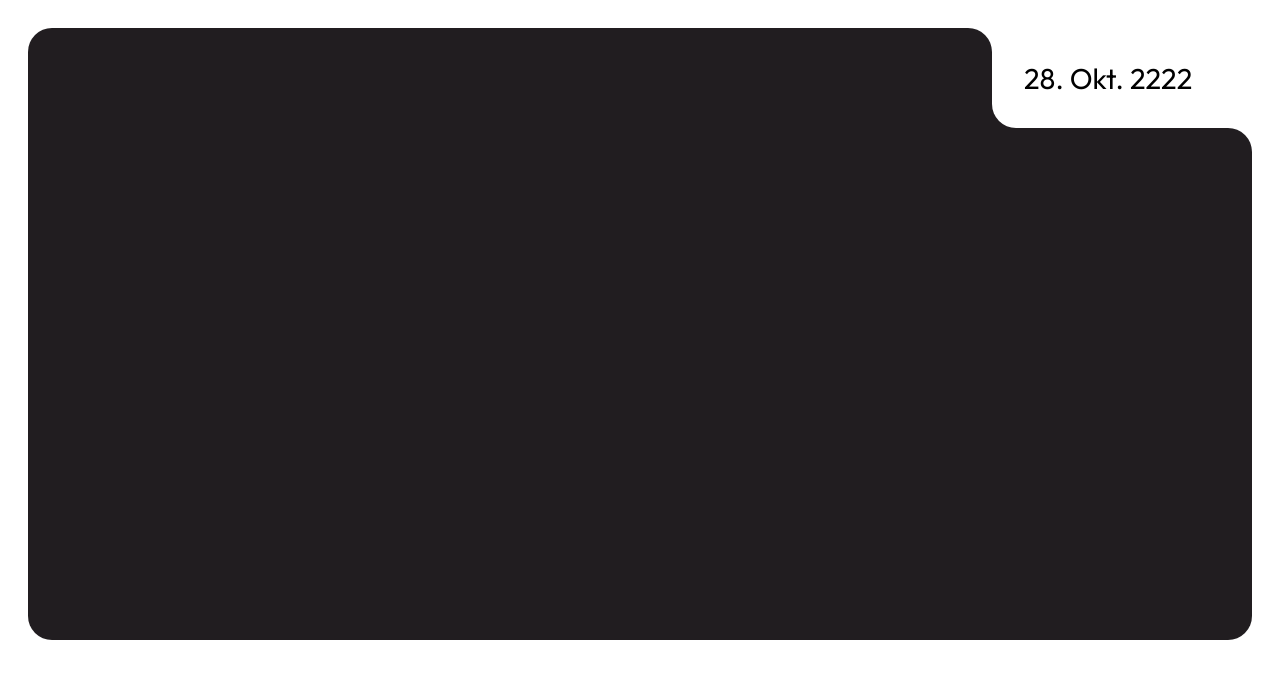
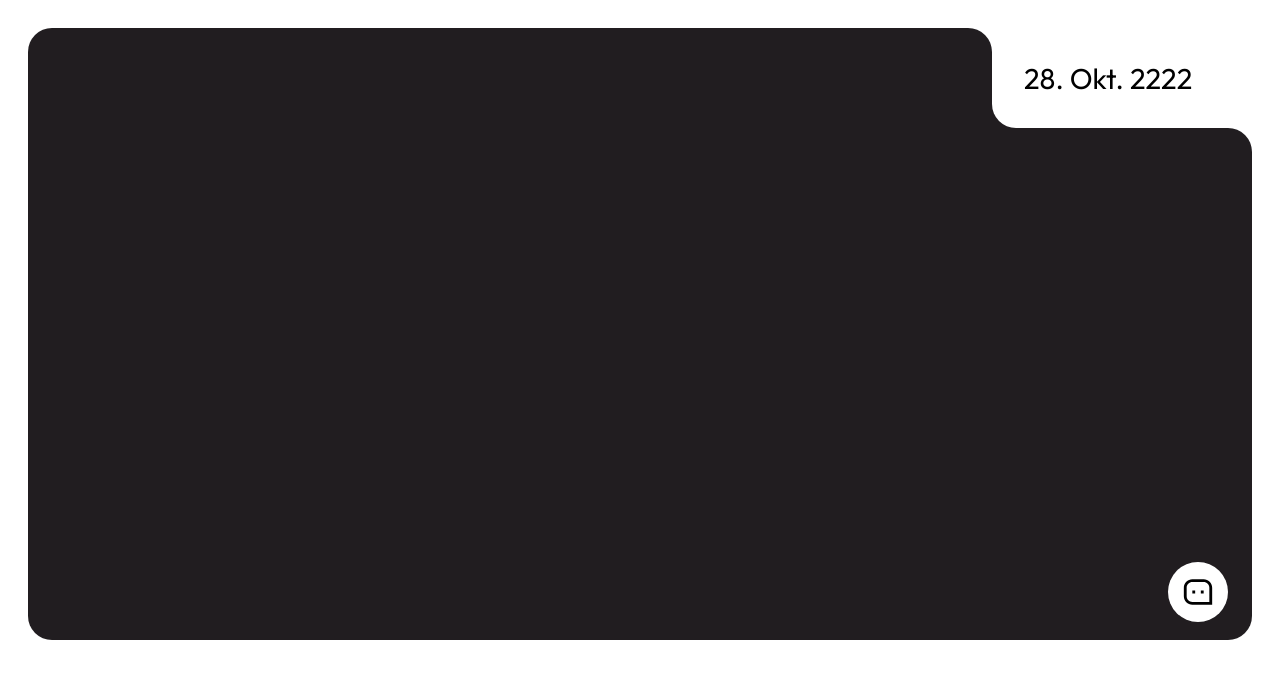
Before and after one commit to DerBeton/impacture, a Vue app: page /vision/1 in a window 1280 px wide. Shown: the top 678 px of the page. Built offline with nearby package versions, Linux system fonts and the light colour scheme.

Commit message:
feat: add chat bubble component

```diff
--- /dev/null
+++ b/src/components/chat/ChatBubble.vue
@@ -0,0 +1,25 @@
+<template>
+  <div class="chat-bubble">
+    <img class="icon" src="/icons/message-bubble.svg" alt="Comment" />
+  </div>
+</template>
+
+<script setup lang="ts"></script>
+
+<style lang="scss">
+.chat-bubble {
+  margin: 1.5rem;
+  width: 3.75rem;
+  height: 3.75rem;
+  background-color: var(--color-main-bg);
+  border-radius: 100%;
+  display: flex;
+  justify-content: center;
+  align-items: center;
+
+  > .icon {
+    width: 2.125rem;
+    height: 2.125rem;
+  }
+}
+</style>
--- a/src/styles/_mixins.scss
+++ b/src/styles/_mixins.scss
@@ -110,7 +110,7 @@ They make it easy to avoid using non-semantic classes like .float-left, and to d
   background-color: white;
 
   &:hover {
-    background-color: var(--color-grey-light);
+    background-color: var(--color-anti-flash-white);
   }
 
   &.-arrow-r::before,
--- a/src/styles/_variables.scss
+++ b/src/styles/_variables.scss
@@ -3,6 +3,7 @@
   --color-main-bg: #ffffff;
   --color-bg-light: white;
   --color-accent-main: #d3e99f;
+  --color-anti-flash-white: #eeeeee;
   --color-grey-light: #d9d9d9;
   --color-grey-dark: #8d8d8d;
 
--- a/src/views/VisionView.vue
+++ b/src/views/VisionView.vue
@@ -6,12 +6,14 @@
       class="status"
     ></DateStatus>
     <FutureCanvas :votes="$route.params.id" class="canvas"></FutureCanvas>
+    <ChatBubble class="chat"></ChatBubble>
   </div>
 </template>
 
 <script setup lang="ts">
-import FutureCanvas from '@/components/FutureCanvas.vue'
+import FutureCanvas from '@/components/vision/FutureCanvas.vue'
 import DateStatus from '@/components/home/DateStatus.vue'
+import ChatBubble from '@/components/chat/ChatBubble.vue'
 </script>
 
 <style lang="scss" scoped>
@@ -30,5 +32,13 @@ import DateStatus from '@/components/home/DateStatus.vue'
     width: 100%;
     height: 100%;
   }
+
+  > .chat {
+    position: absolute;
+    right: 1.75rem;
+    bottom: 1.75rem;
+    z-index: 100;
+    cursor: pointer;
+  }
 }
 </style>
```
Also changed, not shown: public/icons/message-bubble.svg (added), src/components/vision/FutureCanvas.vue (renamed from src/components/FutureCanvas.vue).
